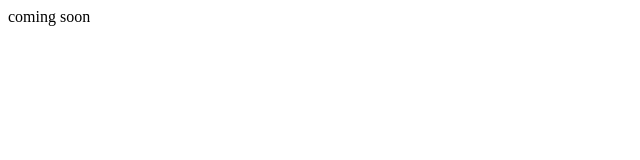
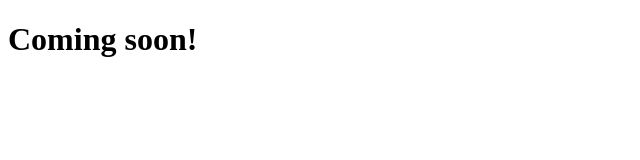
Before and after one commit to SpreeHertz/spef1x.github.io, a plain HTML site: page index.html in a window 1280 px wide. Shown: the whole page, without its empty margins (0-640 px from the left). Drawn offline with Linux system fonts and the light colour scheme.

Commit message:
Update index.html

```diff
--- a/index.html
+++ b/index.html
@@ -7,6 +7,6 @@
     <title>Document</title>
 </head>
 <body>
-    coming soon
+    <h1>Coming soon! </h1>
 </body>
 </html>
```
